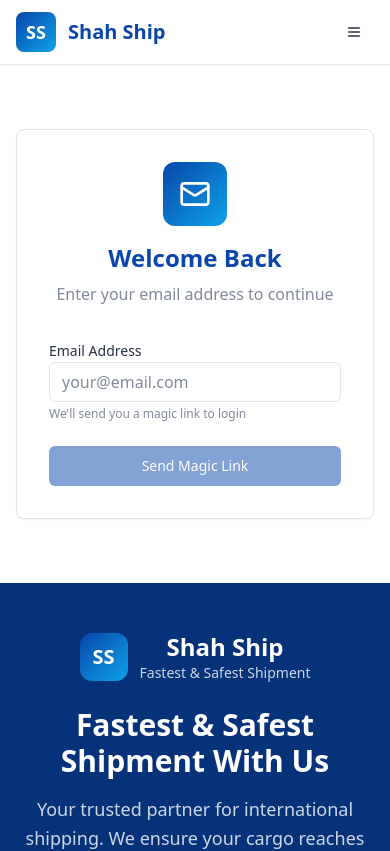
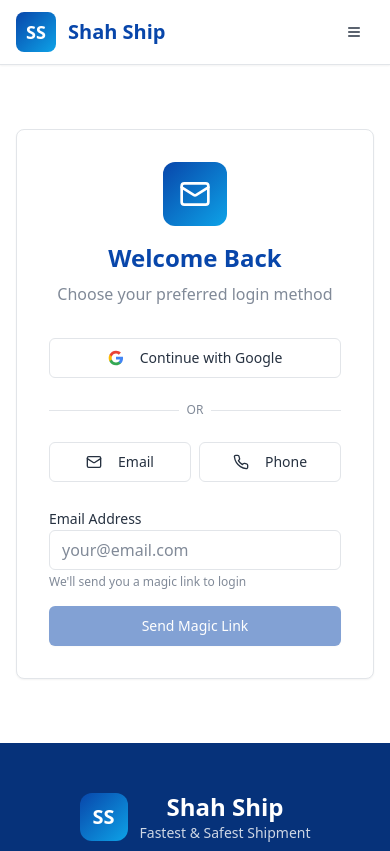
Before and after one commit to arnobx86/shahship, a React (Vite) app: page /login in a window 390 px wide. Shown: the top 851 px of the page. Built offline with nearby package versions, Linux system fonts and the light colour scheme.

Commit message:
Add Google Login Option
The login system now includes an option to log in with Google, while retaining the existing phone verification system for future use.

```diff
--- a/src/pages/Login.tsx
+++ b/src/pages/Login.tsx
@@ -11,10 +11,12 @@ import { supabase } from '@/integrations/supabase/client';
 import { AlertCircle, Phone, Mail } from 'lucide-react';
 
 const Login = () => {
-  const [step, setStep] = useState<'email' | 'otp'>('email');
+  const [step, setStep] = useState<'email' | 'otp' | 'phone'>('email');
   const [email, setEmail] = useState('');
+  const [phone, setPhone] = useState('');
   const [otp, setOtp] = useState('');
   const [loading, setLoading] = useState(false);
+  const [googleLoading, setGoogleLoading] = useState(false);
   const [error, setError] = useState('');
   const { toast } = useToast();
   const navigate = useNavigate();
@@ -83,6 +85,47 @@ const Login = () => {
     }
   };
 
+  const handlePhoneSubmit = async (e: React.FormEvent) => {
+    e.preventDefault();
+    setError('');
+
+    if (!phone.trim()) {
+      setError('Please enter your phone number');
+      return;
+    }
+
+    setLoading(true);
+
+    try {
+      const { error } = await supabase.auth.signInWithOtp({
+        phone: phone,
+        options: {
+          shouldCreateUser: true,
+        }
+      });
+
+      if (error) {
+        throw error;
+      }
+
+      setStep('otp');
+      toast({
+        title: "OTP Sent",
+        description: `Verification code sent to ${phone}`,
+      });
+    } catch (error: any) {
+      console.error('Error sending phone OTP:', error);
+      setError(error.message || 'Failed to send OTP. Please try again.');
+      toast({
+        title: "Error",
+        description: error.message || 'Failed to send OTP. Please try again.',
+        variant: "destructive",
+      });
+    } finally {
+      setLoading(false);
+    }
+  };
+
   const handleOtpSubmit = async (e: React.FormEvent) => {
     e.preventDefault();
     setError('');
@@ -101,9 +144,10 @@ const Login = () => {
 
     try {
       const { error } = await supabase.auth.verifyOtp({
-        email: email,
+        phone: step === 'phone' ? phone : undefined,
+        email: step === 'email' ? email : undefined,
         token: otp,
-        type: 'email'
+        type: step === 'phone' ? 'sms' : 'email'
       });
 
       if (error) {
@@ -115,7 +159,6 @@ const Login = () => {
         description: "Welcome to Shah Ship!",
       });
 
-      // Redirect to home page
       navigate('/');
     } catch (error: any) {
       console.error('Error verifying OTP:', error);
@@ -130,6 +173,34 @@ const Login = () => {
     }
   };
 
+  const handleGoogleSignIn = async () => {
+    setError('');
+    setGoogleLoading(true);
+
+    try {
+      const { error } = await supabase.auth.signInWithOAuth({
+        provider: 'google',
+        options: {
+          redirectTo: `${window.location.origin}/`
+        }
+      });
+
+      if (error) {
+        throw error;
+      }
+    } catch (error: any) {
+      console.error('Error with Google sign in:', error);
+      setError(error.message || 'Failed to sign in with Google. Please try again.');
+      toast({
+        title: "Error",
+        description: error.message || 'Failed to sign in with Google. Please try again.',
+        variant: "destructive",
+      });
+    } finally {
+      setGoogleLoading(false);
+    }
+  };
+
   return (
     <div className="min-h-screen bg-background">
       <Navigation />
@@ -138,11 +209,13 @@ const Login = () => {
           <Card className="p-8">
             <div className="text-center mb-8">
               <div className="w-16 h-16 bg-gradient-hero rounded-xl flex items-center justify-center mx-auto mb-4">
-                <Mail className="w-8 h-8 text-white" />
+                {step === 'phone' ? <Phone className="w-8 h-8 text-white" /> : <Mail className="w-8 h-8 text-white" />}
               </div>
               <h1 className="text-2xl font-bold text-maritime-blue">Welcome Back</h1>
               <p className="text-muted-foreground mt-2">
-                {step === 'email' ? 'Enter your email address to continue' : 'Check your email for the login link'}
+                {step === 'email' ? 'Choose your preferred login method' :
+                 step === 'phone' ? 'Enter your phone number to continue' :
+                 'Enter verification code'}
               </p>
               {error && (
                 <div className="flex items-center gap-2 mt-4 p-3 bg-destructive/10 border border-destructive/20 rounded-md">
@@ -153,7 +226,55 @@ const Login = () => {
             </div>
 
             {step === 'email' ? (
-              <form onSubmit={handleEmailSubmit} className="space-y-6">
+              <div className="space-y-6">
+                {/* Google Sign In */}
+                <Button
+                  onClick={handleGoogleSignIn}
+                  disabled={googleLoading}
+                  variant="outline"
+                  className="w-full"
+                >
+                  <svg className="w-5 h-5 mr-2" viewBox="0 0 24 24">
+                    <path fill="#4285F4" d="M22.56 12.25c0-.78-.07-1.53-.2-2.25H12v4.26h5.92c-.26 1.37-1.04 2.53-2.21 3.31v2.77h3.57c2.08-1.92 3.28-4.74 3.28-8.09z"/>
+                    <path fill="#34A853" d="M12 23c2.97 0 5.46-.98 7.28-2.66l-3.57-2.77c-.98.66-2.23 1.06-3.71 1.06-2.86 0-5.29-1.93-6.16-4.53H2.18v2.84C3.99 20.53 7.7 23 12 23z"/>
+                    <path fill="#FBBC05" d="M5.84 14.09c-.22-.66-.35-1.36-.35-2.09s.13-1.43.35-2.09V7.07H2.18C1.43 8.55 1 10.22 1 12s.43 3.45 1.18 4.93l2.85-2.22.81-.62z"/>
+                    <path fill="#EA4335" d="M12 5.38c1.62 0 3.06.56 4.21 1.64l3.15-3.15C17.45 2.09 14.97 1 12 1 7.7 1 3.99 3.47 2.18 7.07l3.66 2.84c.87-2.6 3.3-4.53 6.16-4.53z"/>
+                  </svg>
+                  {googleLoading ? 'Signing in...' : 'Continue with Google'}
+                </Button>
+
+                <div className="relative">
+                  <div className="absolute inset-0 flex items-center">
+                    <span className="w-full border-t" />
+                  </div>
+                  <div className="relative flex justify-center text-xs uppercase">
+                    <span className="bg-background px-2 text-muted-foreground">Or</span>
+                  </div>
+                </div>
+
+                {/* Email/Phone Toggle */}
+                <div className="grid grid-cols-2 gap-2">
+                  <Button
+                    type="button"
+                    variant="outline"
+                    onClick={() => setStep('email')}
+                    className="w-full"
+                  >
+                    <Mail className="w-4 h-4 mr-2" />
+                    Email
+                  </Button>
+                  <Button
+                    type="button"
+                    variant="outline"
+                    onClick={() => setStep('phone')}
+                    className="w-full"
+                  >
+                    <Phone className="w-4 h-4 mr-2" />
+                    Phone
+                  </Button>
+                </div>
+
+                <form onSubmit={handleEmailSubmit} className="space-y-4">
                   <div>
                     <Label htmlFor="email">Email Address</Label>
                     <Input
@@ -177,29 +298,80 @@ const Login = () => {
                     {loading ? 'Sending...' : 'Send Magic Link'}
                   </Button>
                 </form>
-            ) : (
-              <div className="space-y-6">
-                <div className="text-center">
-                  <div className="w-12 h-12 bg-green-100 rounded-full flex items-center justify-center mx-auto mb-4">
-                    <Mail className="w-6 h-6 text-green-600" />
               </div>
-                  <h3 className="text-lg font-semibold mb-2">Check Your Email</h3>
-                  <p className="text-muted-foreground">
-                    We've sent a magic link to <strong>{email}</strong>
-                  </p>
-                  <p className="text-sm text-muted-foreground mt-2">
-                    Click the link in the email to complete your login
+            ) : step === 'phone' ? (
+              <form onSubmit={handlePhoneSubmit} className="space-y-6">
+                <div>
+                  <Label htmlFor="phone">Phone Number</Label>
+                  <Input
+                    id="phone"
+                    type="tel"
+                    placeholder="+1 (555) 123-4567"
+                    value={phone}
+                    onChange={(e) => setPhone(e.target.value)}
+                    required
+                  />
+                  <p className="text-xs text-muted-foreground mt-1">
+                    We'll send you a verification code
                   </p>
                 </div>
+                <Button
+                  type="submit"
+                  className="w-full"
+                  disabled={loading || !phone.trim()}
+                  variant="maritime"
+                >
+                  {loading ? 'Sending...' : 'Send OTP'}
+                </Button>
                 <Button
                   type="button"
                   variant="outline"
                   className="w-full"
                   onClick={() => setStep('email')}
                 >
-                  Use Different Email
+                  Back to Email Login
                 </Button>
+              </form>
+            ) : (
+              <form onSubmit={handleOtpSubmit} className="space-y-6">
+                <div>
+                  <Label htmlFor="otp">Verification Code</Label>
+                  <Input
+                    id="otp"
+                    type="text"
+                    placeholder="Enter 6-digit code"
+                    value={otp}
+                    onChange={(e) => {
+                      const value = e.target.value.replace(/\D/g, '');
+                      if (value.length <= 6) {
+                        setOtp(value);
+                      }
+                    }}
+                    maxLength={6}
+                    className="text-center text-lg tracking-wider"
+                    required
+                  />
+                  <p className="text-sm text-muted-foreground mt-2">
+                    Code sent to {step === 'phone' ? phone : email}
+                  </p>
                 </div>
+                <Button
+                  type="submit"
+                  className="w-full"
+                  disabled={loading || otp.length !== 6}
+                  variant="maritime"
+                >
+                  {loading ? 'Verifying...' : 'Verify & Login'}
+                </Button>
+                <Button
+                  type="button"
+                  variant="ghost"
+                  className="w-full"
+                  onClick={() => setStep('email')}
+                >
+                  Change Login Method
+                </Button>
+              </form>
             )}
           </Card>
         </div>
```
Lines whose indentation alone changed are shown as unchanged.
